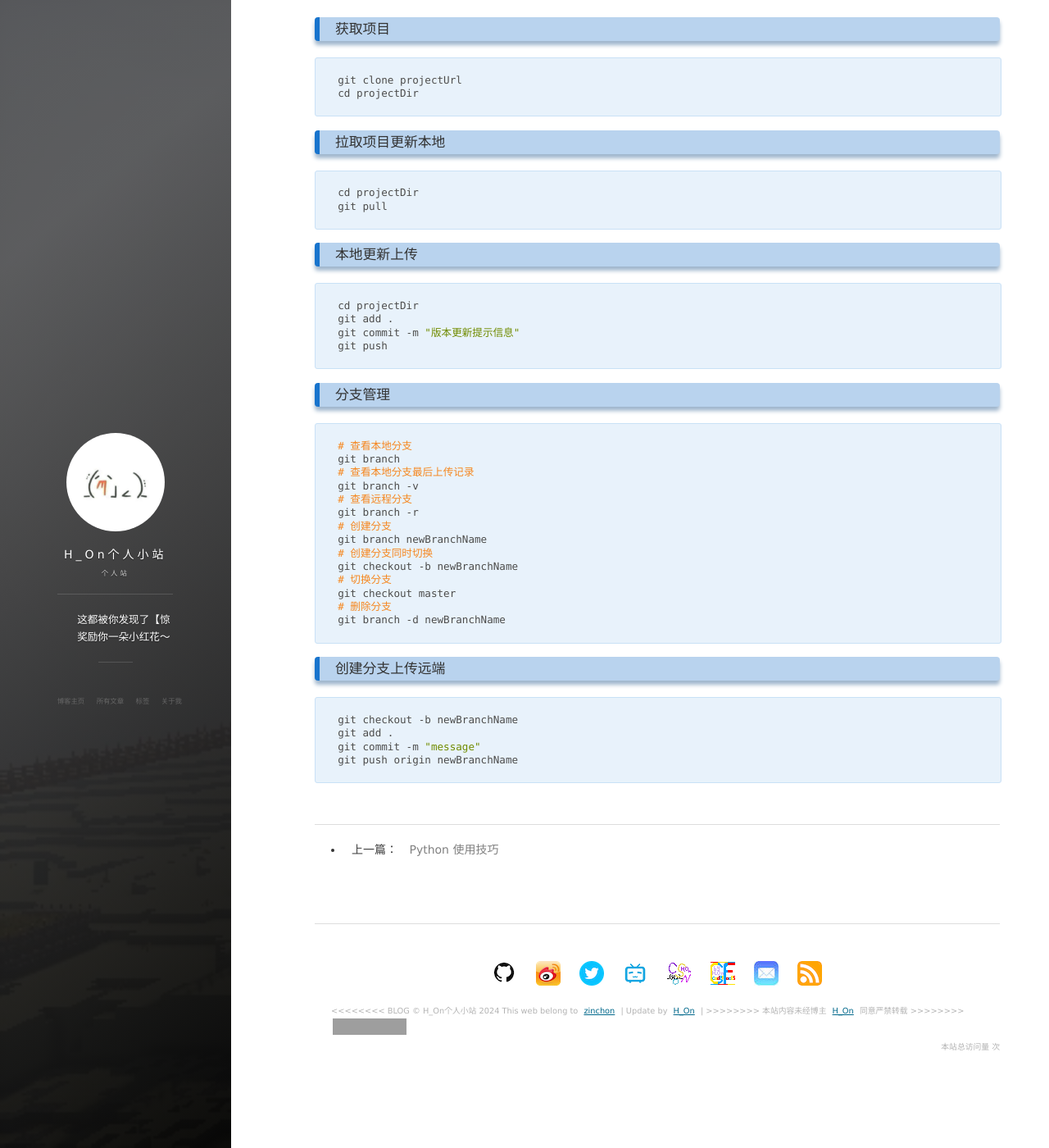
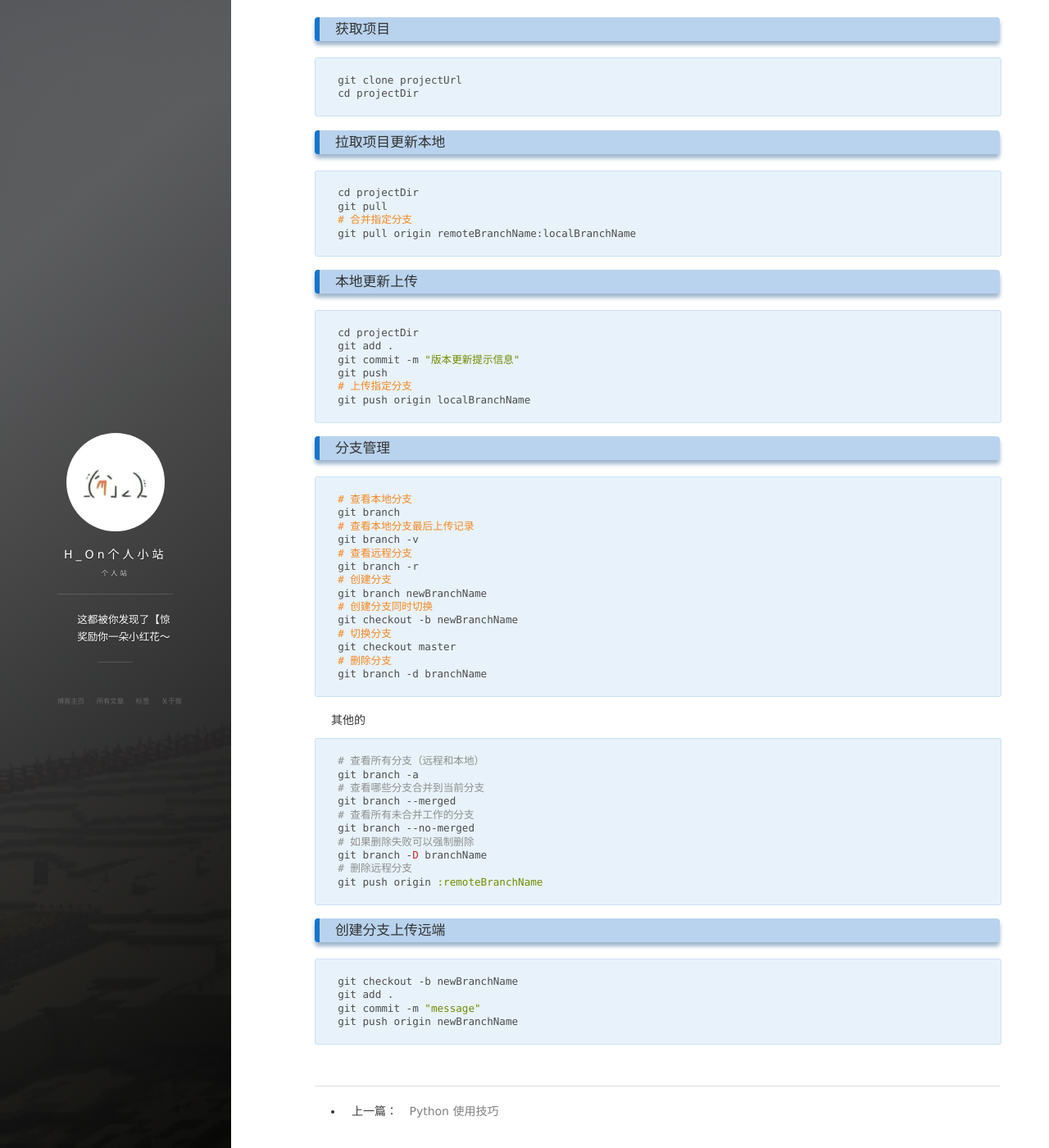
Before and after one commit to Hybrogen/Hybrogen.github.io, a Jekyll site: the page built from _posts/2024-02-22-GitRecord.md, in a window 1280 px wide and 1400 px high, scrolled down 324 px. Shown: the whole window at 82% size. Built offline with Jekyll 4.4.1, drawn with Linux system fonts in a browser that asks for light colours; nearby versions of some CDN libraries; comment, search, counter and statistics services are not loaded; grey boxes are pictures that could not be loaded.

Commit message:
增加更多git指令

````diff
--- a/_posts/2024-02-22-GitRecord.md
+++ b/_posts/2024-02-22-GitRecord.md
@@ -24,6 +24,8 @@ cd projectDir
 ```sh
 cd projectDir
 git pull
+# 合并指定分支
+git pull origin remoteBranchName:localBranchName
 ```
 
 ### 本地更新上传
@@ -32,6 +34,8 @@ cd projectDir
 git add .
 git commit -m "版本更新提示信息"
 git push
+# 上传指定分支
+git push origin localBranchName
 ```
 
 ### 分支管理
@@ -49,7 +53,21 @@ git checkout -b newBranchName
 # 切换分支
 git checkout master
 # 删除分支
-git branch -d newBranchName
+git branch -d branchName
+```
+
+其他的
+```sh
+# 查看所有分支（远程和本地）
+git branch -a
+# 查看哪些分支合并到当前分支
+git branch --merged
+# 查看所有未合并工作的分支
+git branch --no-merged
+# 如果删除失败可以强制删除
+git branch -D branchName
+# 删除远程分支
+git push origin :remoteBranchName
 ```
 
 ### 创建分支上传远端
````
